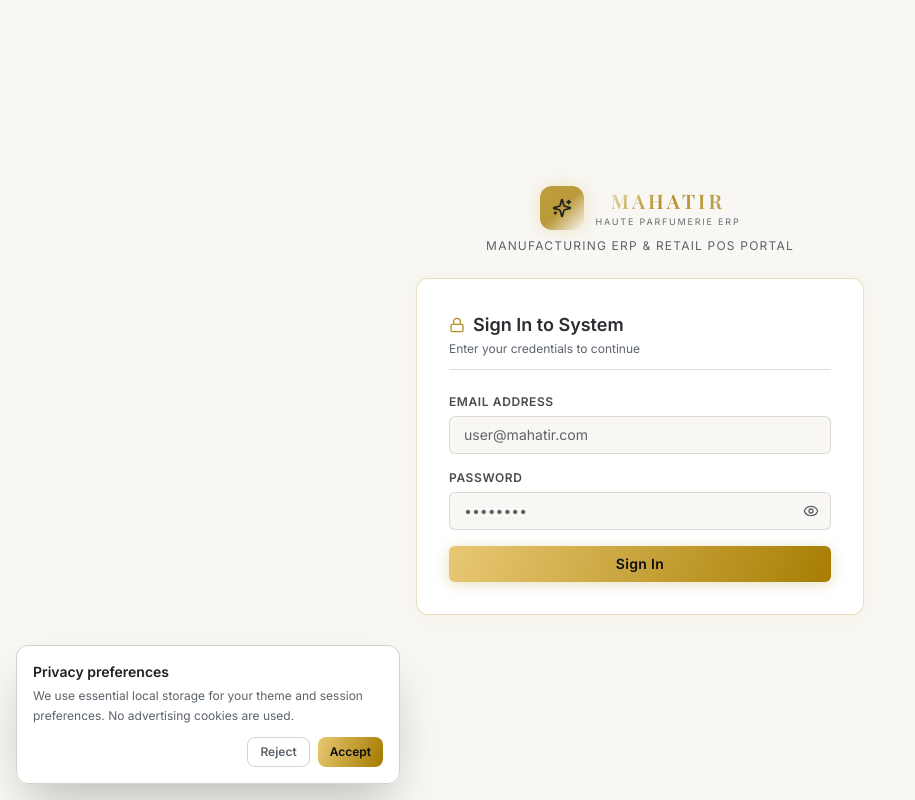
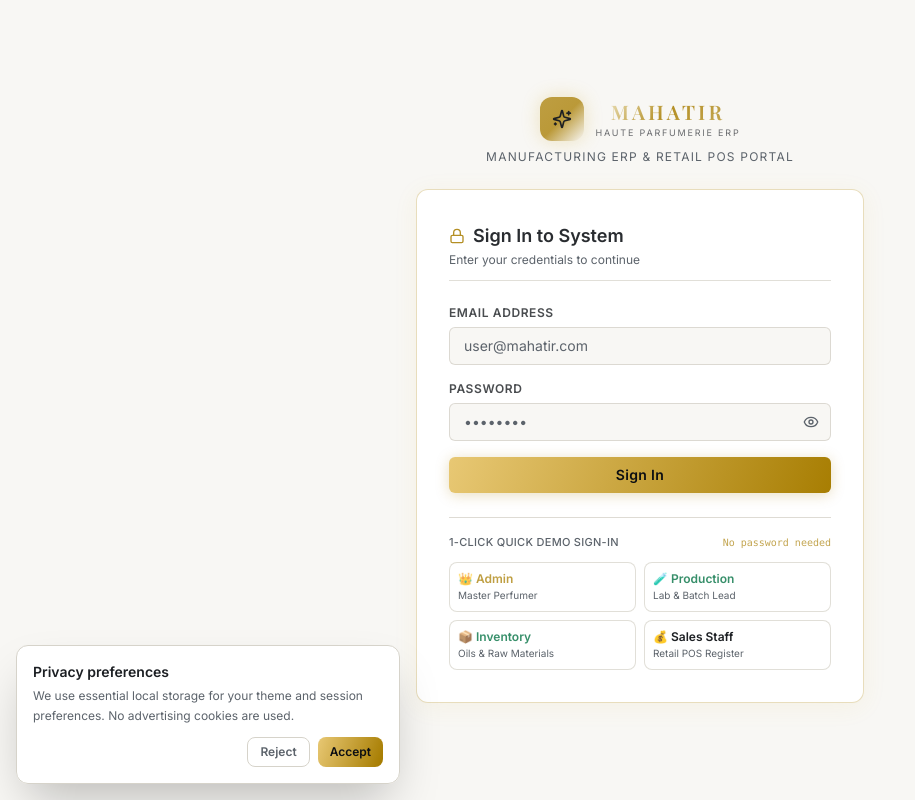
Before and after one commit to bilal-website-developer/MAHATIR_PERUMES, a React (Vite) app in the folder apps/web/: page /login in a window 1280 px wide. Shown: the whole page, without its empty margins (0-915 px from the left). Built offline with nearby package versions, Linux system fonts and the light colour scheme; no server answers; a web font is replaced by a local one.

Commit message:
feat: add 1-click quick login

```diff
--- a/apps/web/src/pages/LoginPage.tsx
+++ b/apps/web/src/pages/LoginPage.tsx
@@ -23,6 +23,13 @@ export const LoginPage: React.FC = () => {
     } else {
       setError('Invalid email or password. Please try again.');
     }
+  };
+
+  const handleQuickLogin = async (userEmail: string) => {
+    setEmail(userEmail);
+    setPassword('password123');
+    const ok = await login(userEmail, 'password123');
+    if (ok) navigate('/');
   };
 
   return (
@@ -81,6 +88,53 @@ export const LoginPage: React.FC = () => {
             </Button>
           </form>
 
+          {/* Quick Demo Access Bar */}
+          <div className="pt-4 border-t border-slate-800/80 space-y-3">
+            <div className="flex items-center justify-between">
+              <span className="text-[11px] font-medium tracking-wide uppercase text-slate-400">
+                1-Click Quick Demo Sign-In
+              </span>
+              <span className="text-[10px] text-gold-400/80 font-mono">No password needed</span>
+            </div>
+
+            <div className="grid grid-cols-2 gap-2">
+              <button
+                type="button"
+                onClick={() => handleQuickLogin('admin@mahatir.com')}
+                className="p-2 text-left rounded-lg bg-slate-900/60 hover:bg-gold-500/10 border border-slate-800 hover:border-gold-500/40 transition-all text-xs"
+              >
+                <div className="font-semibold text-gold-300">👑 Admin</div>
+                <div className="text-[10px] text-slate-400 truncate">Master Perfumer</div>
+              </button>
+
+              <button
+                type="button"
+                onClick={() => handleQuickLogin('production@mahatir.com')}
+                className="p-2 text-left rounded-lg bg-slate-900/60 hover:bg-emerald-500/10 border border-slate-800 hover:border-emerald-500/40 transition-all text-xs"
+              >
+                <div className="font-semibold text-emerald-300">🧪 Production</div>
+                <div className="text-[10px] text-slate-400 truncate">Lab & Batch Lead</div>
+              </button>
+
+              <button
+                type="button"
+                onClick={() => handleQuickLogin('inventory@mahatir.com')}
+                className="p-2 text-left rounded-lg bg-slate-900/60 hover:bg-cyan-500/10 border border-slate-800 hover:border-cyan-500/40 transition-all text-xs"
+              >
+                <div className="font-semibold text-cyan-300">📦 Inventory</div>
+                <div className="text-[10px] text-slate-400 truncate">Oils & Raw Materials</div>
+              </button>
+
+              <button
+                type="button"
+                onClick={() => handleQuickLogin('sales@mahatir.com')}
+                className="p-2 text-left rounded-lg bg-slate-900/60 hover:bg-violet-500/10 border border-slate-800 hover:border-violet-500/40 transition-all text-xs"
+              >
+                <div className="font-semibold text-violet-300">💰 Sales Staff</div>
+                <div className="text-[10px] text-slate-400 truncate">Retail POS Register</div>
+              </button>
+            </div>
+          </div>
         </Card>
       </div>
     </div>
```
